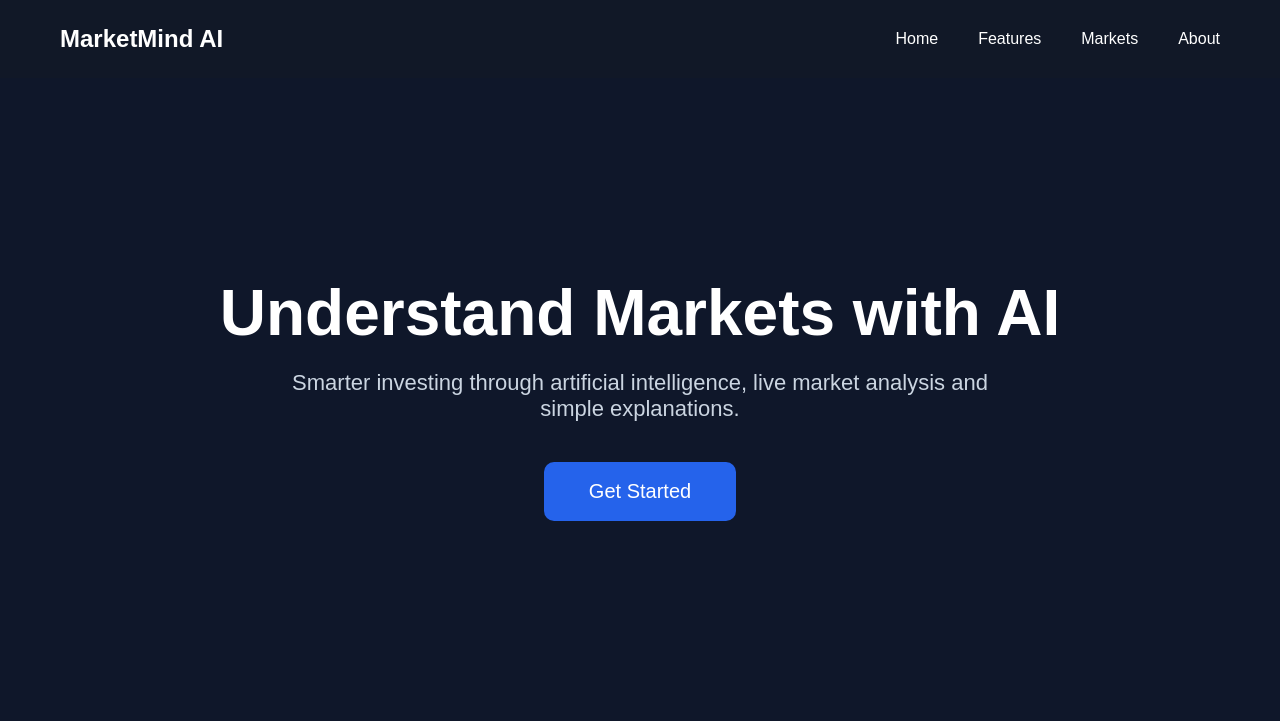
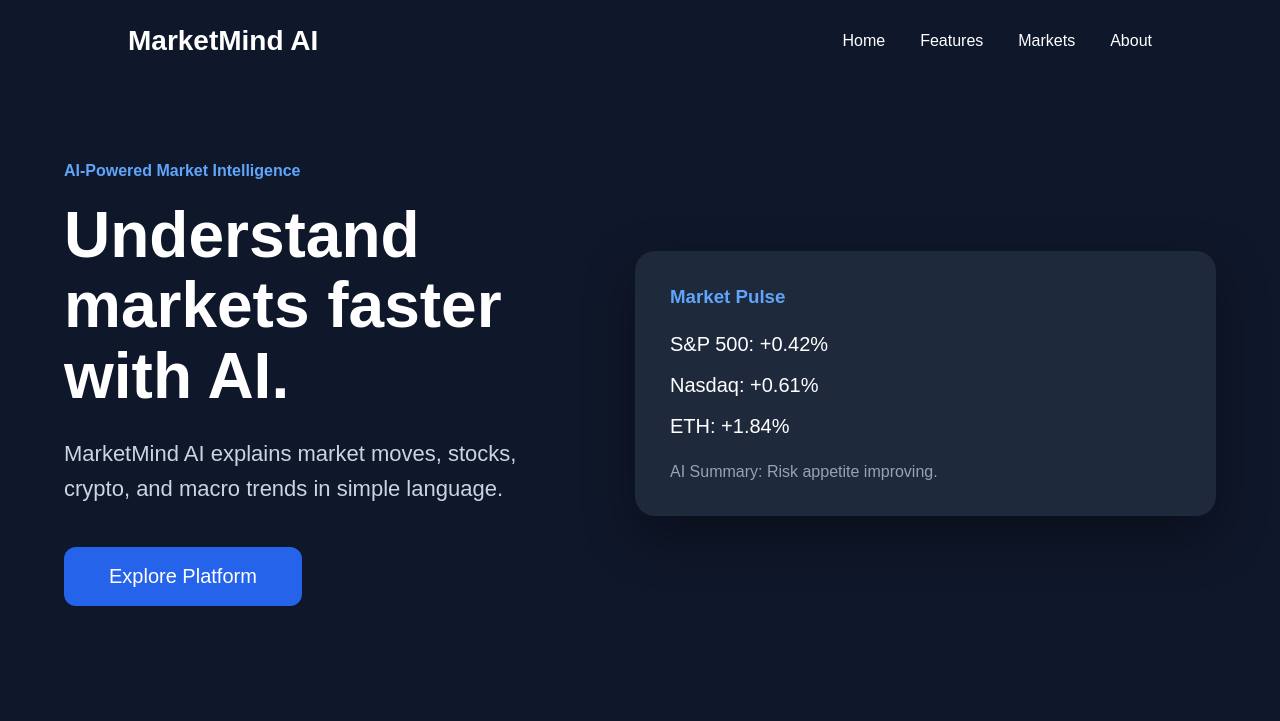
Before and after one commit to rockawaf/marketmind-ai, a plain HTML site: page index.html in a window 1280 px wide. Drawn offline with Linux system fonts and the light colour scheme.

Commit message:
Create professionnal landing page layout

```diff
--- a/index.html
+++ b/index.html
@@ -1,39 +1,41 @@
 <!DOCTYPE html>
 <html lang="en">
 <head>
-  <meta charset="UTF-8">
-  <meta name="viewport" content="width=device-width, initial-scale=1.0">
+  <meta charset="UTF-8" />
+  <meta name="viewport" content="width=device-width, initial-scale=1.0" />
   <title>MarketMind AI</title>
-  <link rel="stylesheet" href="style.css">
+  <link rel="stylesheet" href="style.css" />
 </head>
-
 <body>
 
-<nav>
-    <h2>MarketMind AI</h2>
+  <nav class="navbar">
+    <div class="logo">MarketMind AI</div>
+    <div class="nav-links">
+      <a>Home</a>
+      <a>Features</a>
+      <a>Markets</a>
+      <a>About</a>
+    </div>
+  </nav>
 
-    <ul>
-        <li>Home</li>
-        <li>Features</li>
-        <li>Markets</li>
-        <li>About</li>
-    </ul>
-</nav>
+  <section class="hero">
+    <div class="hero-text">
+      <p class="badge">AI-Powered Market Intelligence</p>
+      <h1>Understand markets faster with AI.</h1>
+      <p class="subtitle">
+        MarketMind AI explains market moves, stocks, crypto, and macro trends in simple language.
+      </p>
+      <button>Explore Platform</button>
+    </div>
 
-<section class="hero">
-
-    <h1>Understand Markets with AI</h1>
-
-    <p>
-        Smarter investing through artificial intelligence,
-        live market analysis and simple explanations.
-    </p>
-
-    <button>Get Started</button>
-
-</section>
-
-<script src="script.js"></script>
+    <div class="market-card">
+      <h3>Market Pulse</h3>
+      <p>S&P 500: +0.42%</p>
+      <p>Nasdaq: +0.61%</p>
+      <p>ETH: +1.84%</p>
+      <span>AI Summary: Risk appetite improving.</span>
+    </div>
+  </section>
 
 </body>
 </html>
--- a/style.css
+++ b/style.css
@@ -5,101 +5,110 @@
 }
 
 body{
+    font-family:Arial, Helvetica, sans-serif;
     background:#0f172a;
     color:white;
-    font-family:Arial, Helvetica, sans-serif;
 }
 
-nav{
-
+.navbar{
     display:flex;
     justify-content:space-between;
     align-items:center;
-
-    padding:25px 60px;
-
-    background:#111827;
-
+    padding:25px 10%;
 }
 
-nav ul{
-
-    display:flex;
-    list-style:none;
-    gap:40px;
-
+.logo{
+    font-size:28px;
+    font-weight:bold;
 }
 
-nav li{
+.nav-links{
+    display:flex;
+    gap:35px;
+}
 
-    cursor:pointer;
+.nav-links a{
+    color:white;
+    text-decoration:none;
+    transition:.3s;
+}
 
+.nav-links a:hover{
+    color:#3b82f6;
 }
 
 .hero{
+    width:90%;
+    max-width:1200px;
+    margin:80px auto;
+    display:flex;
+    justify-content:space-between;
+    align-items:center;
+    gap:60px;
+    flex-wrap:wrap;
+}
 
-    height:80vh;
+.hero-text{
+    flex:1;
+    min-width:320px;
+}
 
-    display:flex;
-
-    flex-direction:column;
-
-    justify-content:center;
-
-    align-items:center;
-
-    text-align:center;
-
-    padding:20px;
-
+.badge{
+    color:#60a5fa;
+    margin-bottom:20px;
+    font-weight:bold;
 }
 
 .hero h1{
-
     font-size:64px;
-
-    margin-bottom:20px;
-
+    line-height:1.1;
+    margin-bottom:25px;
 }
 
-.hero p{
-
-    width:700px;
-
-    max-width:90%;
-
+.subtitle{
+    color:#cbd5e1;
     font-size:22px;
-
-    color:#cbd5e1;
-
     margin-bottom:40px;
-
+    line-height:1.6;
 }
 
 button{
-
     padding:18px 45px;
-
     border:none;
-
-    border-radius:10px;
-
+    border-radius:12px;
     background:#2563eb;
-
     color:white;
-
     font-size:20px;
-
     cursor:pointer;
-
     transition:.3s;
-
 }
 
 button:hover{
+    transform:translateY(-3px);
+    background:#1d4ed8;
+}
 
-    background:#1d4ed8;
+.market-card{
+    flex:1;
+    min-width:320px;
+    background:#1e293b;
+    border-radius:20px;
+    padding:35px;
+    box-shadow:0 20px 50px rgba(0,0,0,.35);
+}
 
-    transform:scale(1.05);
+.market-card h3{
+    margin-bottom:25px;
+    color:#60a5fa;
+}
 
+.market-card p{
+    margin:18px 0;
+    font-size:20px;
 }
+
+.market-card span{
+    display:block;
+    margin-top:25px;
+    color:#94a3b8;
+}
```
